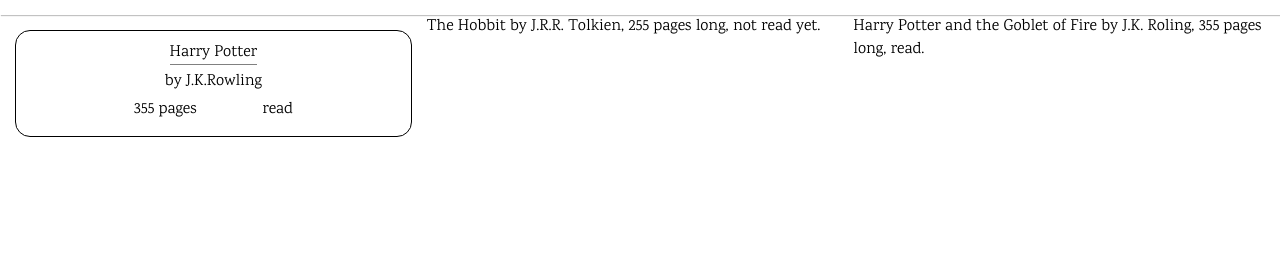
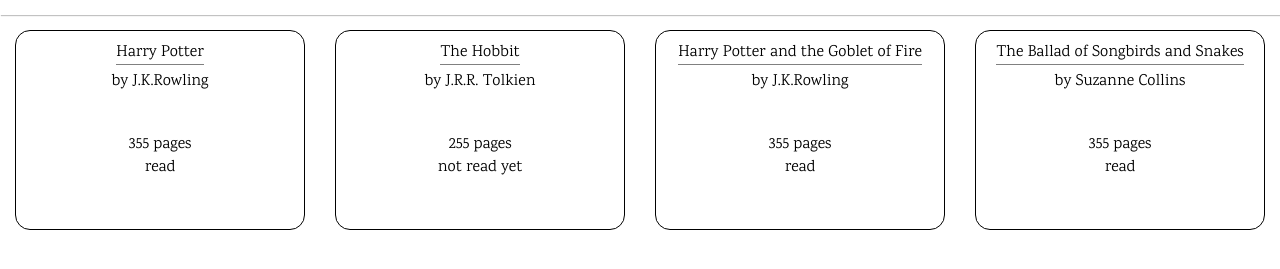
Before and after one commit to sushiroll29/library, a plain HTML site: page index.html in a window 1280 px wide. Shown: the part 65-334 px from the top of the page. Drawn offline with Linux system fonts and the light colour scheme.

Commit message:
Create book cards dinamically

```diff
--- a/script.js
+++ b/script.js
@@ -1,4 +1,3 @@
-const h = document.querySelector('.a');
 const libraryDiv = document.querySelector('.library');
 
 let library = [];
@@ -7,7 +6,7 @@
     this.title = title;
     this.author = author;
     this.pages = pages;
-    this. read = read;
+    this.read = read;
 }
 
 Book.prototype.info = function(){
@@ -15,7 +14,9 @@
 }
 
 const book1 = new Book('The Hobbit', 'J.R.R. Tolkien', 255, 'not read yet');
-const book2 = new Book('Harry Potter and the Goblet of Fire', 'J.K. Roling', 355, 'read');
+const book2 = new Book('Harry Potter and the Goblet of Fire', 'J.K.Rowling', 355, 'read');
+const book3 = new Book('The Ballad of Songbirds and Snakes', 'Suzanne Collins', 355, 'read');
+
 
 function addBookToLibrary(book){
     library.push(book);
@@ -24,12 +25,33 @@
 function displayLibrary(){
     library.forEach(book => {
         addBookToLibrary(book);
-        let p = document.createElement('p');
-        p.textContent = book.info();
-        libraryDiv.appendChild(p);
+
+        const bookCard = document.createElement('div');
+        bookCard.className = 'book';
+        const title = document.createElement('p');
+        title.className = 'title';
+        const author = document.createElement('p');
+        author.className = 'author';
+        const info = document.createElement('div');
+        info.className = 'info';
+        const pageNumber = document.createElement('span');
+        const read = document.createElement('span');
+
+        libraryDiv.appendChild(bookCard);
+        bookCard.appendChild(title);
+        bookCard.appendChild(author);
+        bookCard.appendChild(info);
+        info.appendChild(pageNumber);
+        info.appendChild(read);
+
+        title.textContent = book.title;
+        author.textContent = 'by ' + book.author;
+        pageNumber.textContent = book.pages + ' pages';
+        read.textContent = book.read;
     })
 }
 
 addBookToLibrary(book1);
 addBookToLibrary(book2);
+addBookToLibrary(book3);
 displayLibrary();
--- a/style.css
+++ b/style.css
@@ -33,10 +33,10 @@
     border-radius: 15px;
     padding: 10px 15px;
     margin: 15px;
-    /* height: calc(150px + 1em); */
+    width: auto;
+    height: 200px;
     display: flex;
     flex-direction: column;
-    /* justify-content: space-between; */
     align-items: center;
 }
 
@@ -47,7 +47,15 @@
 
 .book > .info {
     width: 100%;
+    height: 100%;
     padding: 5px 70px;
     display: flex;
-    justify-content: space-around;
+    flex-wrap: nowrap;
+    flex-direction: column;
+    justify-content: center;
+    align-items: center;
 }
+
+.info > span:last-child {
+    justify-self: end;
+}
```
